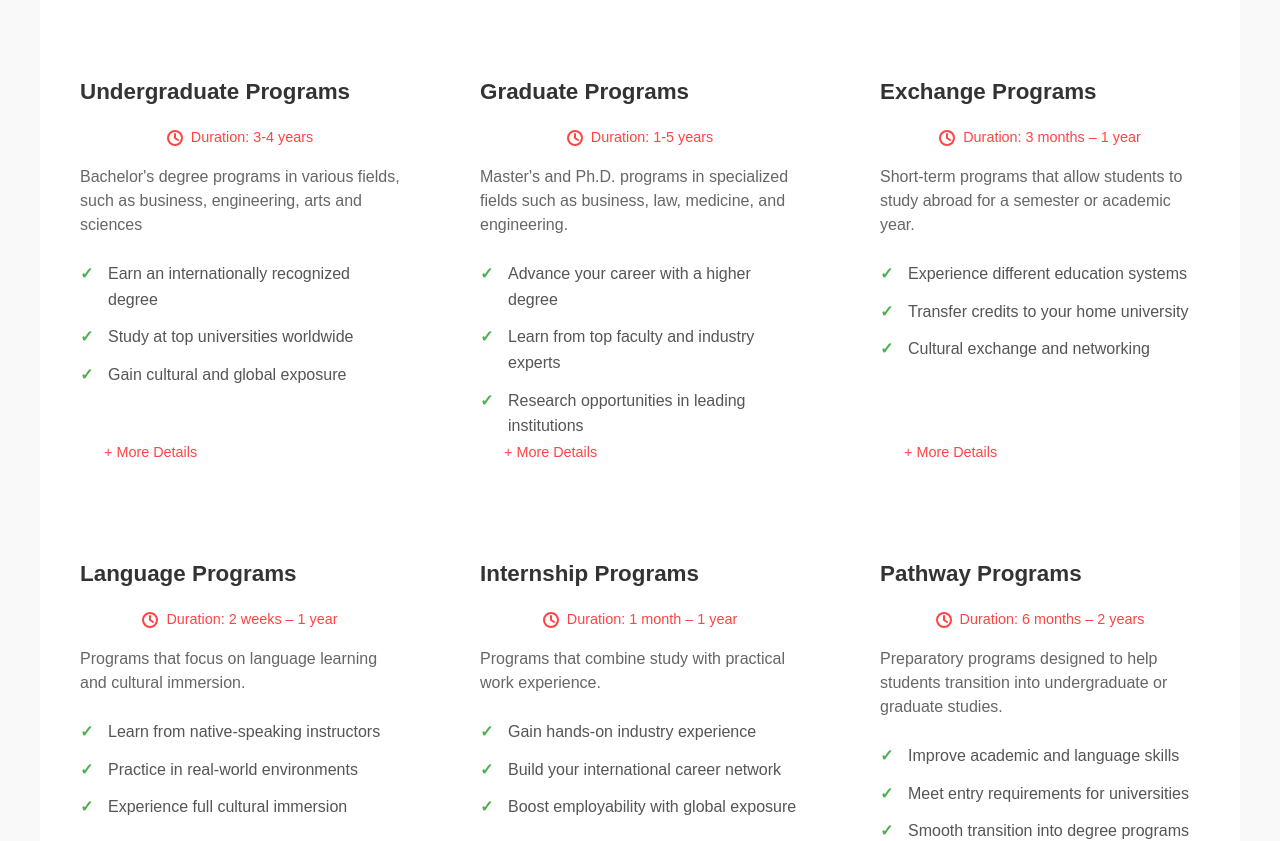
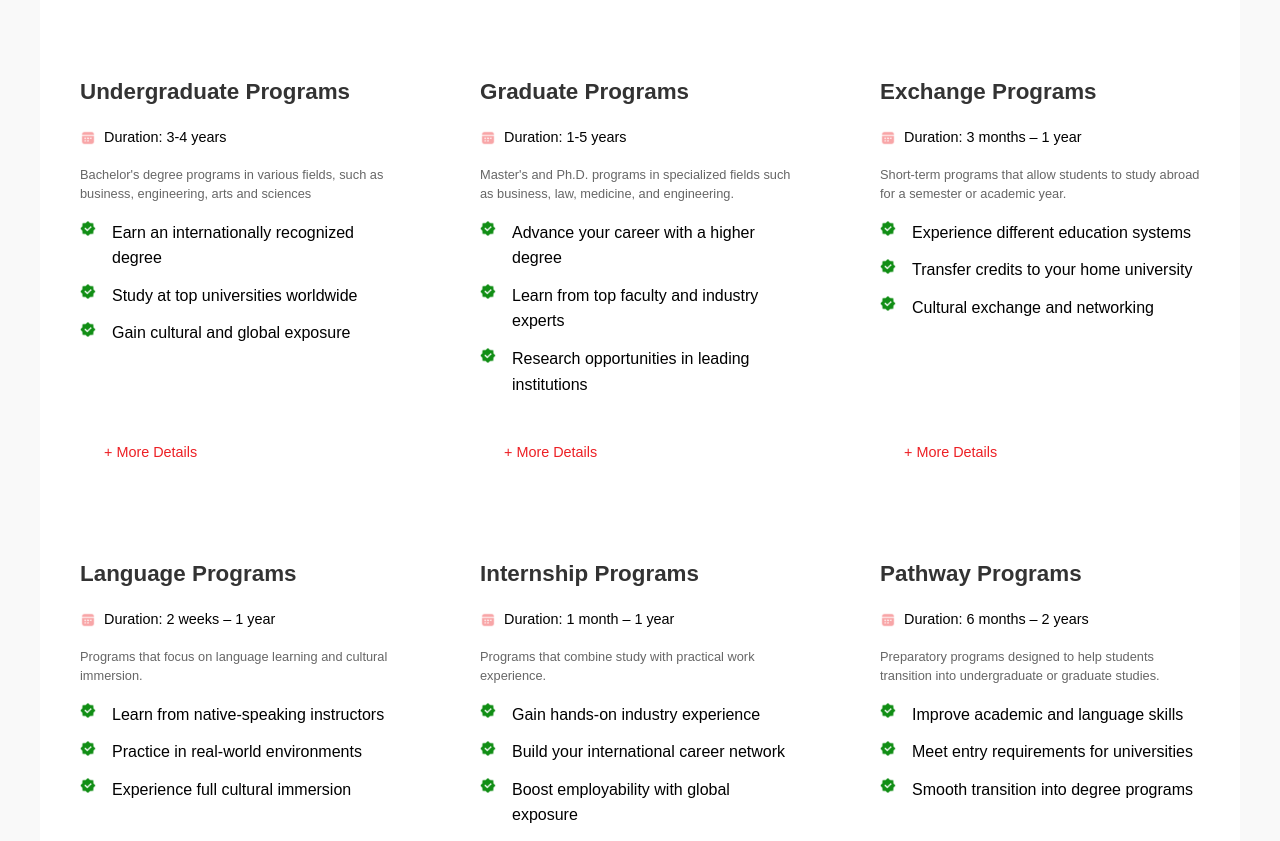
Before and after one commit to nidhinnidhin/learning-web, a Next.js app: page / in a window 1280 px wide. Shown: the part 884-1725 px from the top of the page. Built offline with nearby package versions, Linux system fonts and the light colour scheme.

Commit message:
changes icons updated

```diff
--- a/src/app/page.tsx
+++ b/src/app/page.tsx
@@ -117,7 +117,7 @@ export default function Home() {
             <h3>Undergraduate Programs</h3>
             <div className="duration">
               <Image
-                src="/duration.svg"
+                src="/calender.png"
                 alt="Duration"
                 width={16}
                 height={16}
@@ -139,7 +139,7 @@ export default function Home() {
             <h3>Graduate Programs</h3>
             <div className="duration">
               <Image
-                src="/duration.svg"
+                src="/calender.png"
                 alt="Duration"
                 width={16}
                 height={16}
@@ -161,7 +161,7 @@ export default function Home() {
             <h3>Exchange Programs</h3>
             <div className="duration">
               <Image
-                src="/duration.svg"
+                src="/calender.png"
                 alt="Duration"
                 width={16}
                 height={16}
@@ -183,7 +183,7 @@ export default function Home() {
             <h3>Language Programs</h3>
             <div className="duration">
               <Image
-                src="/duration.svg"
+                src="/calender.png"
                 alt="Duration"
                 width={16}
                 height={16}
@@ -204,7 +204,7 @@ export default function Home() {
             <h3>Internship Programs</h3>
             <div className="duration">
               <Image
-                src="/duration.svg"
+                src="/calender.png"
                 alt="Duration"
                 width={16}
                 height={16}
@@ -223,7 +223,7 @@ export default function Home() {
             <h3>Pathway Programs</h3>
             <div className="duration">
               <Image
-                src="/duration.svg"
+                src="/calender.png"
                 alt="Duration"
                 width={16}
                 height={16}
@@ -264,7 +264,7 @@ export default function Home() {
               and global career opportunities.
             </p>
             <h3>We offer programs in :</h3>
-            <ul>
+            <ul className="program-list">
               <li>Medicine & Surgery (MBBS, MD, BDS)</li>
               <li>Nursing (BSc, MSc)</li>
               <li>Pharmacy (BPharm, PharmD)</li>
@@ -448,7 +448,6 @@ export default function Home() {
                     >
                       →
                     </button>
-
                   </div>
                 </div>
               </div>
--- a/src/styles/globals.scss
+++ b/src/styles/globals.scss
@@ -1,5 +1,5 @@
 // Variables
-$primary-color: #ff4444;
+$primary-color: #ED1F24;
 $text-color: #333;
 $background-color: #fff;
 $max-width: 1200px;
@@ -246,7 +246,9 @@ body {
         @include flex-center;
         gap: 0.5rem;
         margin-bottom: 1rem;
-        color: $primary-color;
+        display: flex;
+        justify-content: start;
+        color: black;
         font-size: 0.9rem;
         img {
           width: 16px;
@@ -256,8 +258,8 @@ body {
 
       p {
         color: #666;
-        margin-bottom: 1.5rem;
-        font-size: 1rem;
+        margin-bottom: 1rem;
+        font-size: 0.8rem;
         line-height: 1.5;
       }
 
@@ -270,17 +272,22 @@ body {
         li {
           margin-bottom: 0.75rem;
           position: relative;
-          padding-left: 1.75rem;
+          padding-left: 2rem;
           font-size: 1rem;
-          color: #555;
-          &:before {
-            content: "✓";
-            color: #4caf50;
+          color: #000;
+
+          &::before {
+            content: "";
+            background-image: url("/Vector.png");
+            background-size: contain;
+            background-repeat: no-repeat;
+            width: 1rem;
+            height: 1rem;
             position: absolute;
             left: 0;
-            top: 0;
-            font-weight: bold;
+            top: 0.1rem;
           }
+
           &:last-child {
             margin-bottom: 0;
           }
@@ -310,6 +317,7 @@ body {
     }
   }
 }
+
 
 // Specialized programs section
 .specialized-programs {
@@ -344,15 +352,25 @@ body {
       li {
         margin-bottom: 0.5rem;
         position: relative;
-        padding-left: 1.25rem;
+        padding-left: 2rem;
         font-size: 0.95rem;
         color: #555;
+        counter-increment: item;
         &:before {
-          content: "•";
-          color: $primary-color;
+          content: counter(item);
+          color: white;
+          background-color: $primary-color;
+          width: 1.5rem;
+          height: 1.5rem;
+          border-radius: 50%;
           position: absolute;
           left: 0;
-          top: -1px;
+          top: 50%;
+          transform: translateY(-50%);
+          display: flex;
+          align-items: center;
+          justify-content: center;
+          font-size: 0.8rem;
         }
       }
       @media (max-width: 768px) {
@@ -384,8 +402,18 @@ body {
     margin: 0 auto;
 
     @media (max-width: 768px) {
-      flex-direction: column-reverse;
-      gap: 1.5rem;
+      flex-direction: column;
+      gap: 2rem;
+      padding: 0 1rem;
+
+      .section-image {
+        order: -1;
+        img {
+          width: 100%;
+          max-width: 400px;
+          height: auto;
+        }
+      }
     }
 
     .section-image {
@@ -432,7 +460,7 @@ body {
 
       h3 {
         font-size: 1.2rem;
-        font-weight: 500;
+        font-weight: 700;
         margin-bottom: 1rem;
         @media (max-width: 768px) {
           font-size: 1.1rem;
@@ -490,10 +518,10 @@ body {
   .testimonial-stack {
     position: relative;
     width: 100%;
-    height: 400px; // Adjust based on your content
+    height: 400px;
 
     @media (max-width: 768px) {
-      height: 550px; // Increase height for mobile
+      height: 550px;
     }
   }
 
@@ -503,7 +531,6 @@ body {
     left: 0;
     right: 0;
     background-color: #fdf3b9;
-    border-radius: 0.5rem;
     padding: 1.5rem;
     box-shadow: 0 4px 20px rgba(0, 0, 0, 0.1);
     transition: all 0.5s ease-in-out;
@@ -551,6 +578,7 @@ body {
     grid-template-columns: 1fr;
     gap: 1rem;
     align-items: center;
+    position: relative;
 
     @media (min-width: 768px) {
       grid-template-columns: 1fr 1fr;
@@ -701,6 +729,10 @@ body {
     transition: background-color 0.2s, color 0.2s;
     font-size: 1.25rem;
     cursor: pointer;
+    position: absolute;
+    top: 50%;
+    transform: translateY(-50%);
+    z-index: 40;
 
     &:hover {
       background-color: #fbeea7;
@@ -708,11 +740,17 @@ body {
     }
 
     &.prev {
-      margin-right: 0.5rem;
+      left: -1rem;
+      @media (max-width: 768px) {
+        left: 1rem;
+      }
     }
 
     &.next {
-      margin-left: 0.5rem;
+      right: -1rem;
+      @media (max-width: 768px) {
+        right: 1rem;
+      }
     }
   }
 }
```
Also changed, not shown: public/Vector.png (added), public/calender.png (added).
